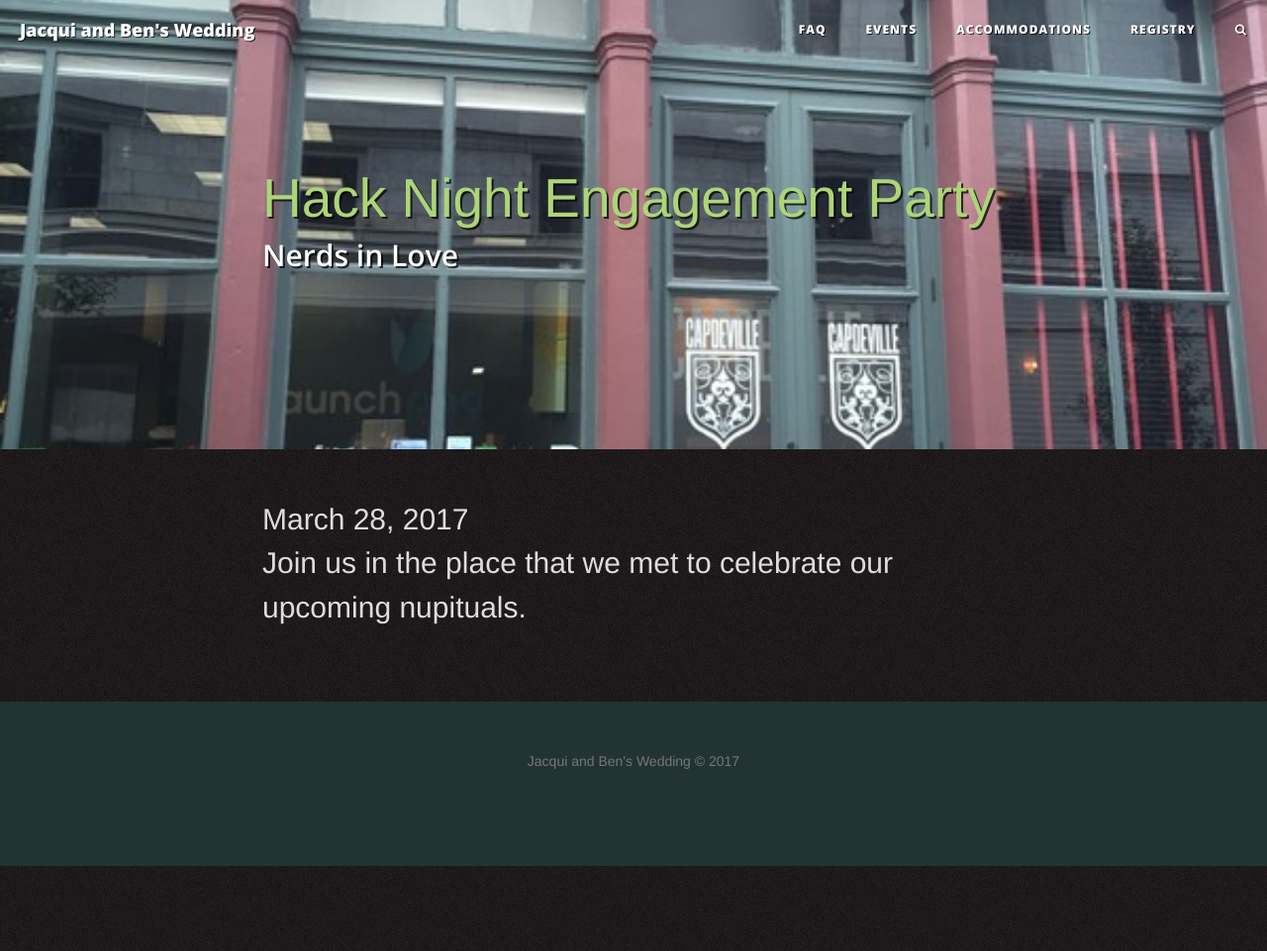
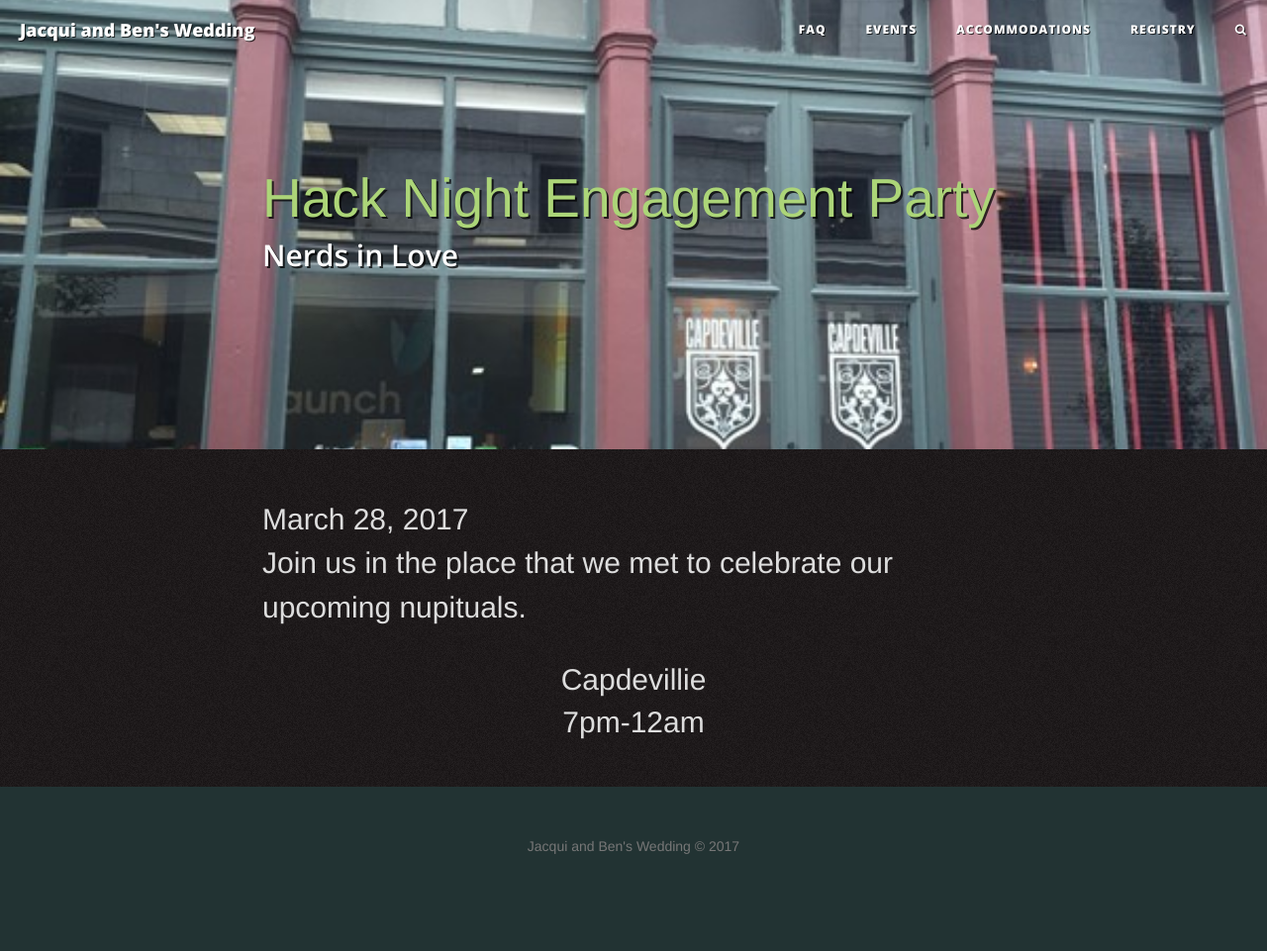
Before and after one commit to SpaceOtterInSpace/spaceotterandbhuga, a Jekyll site: the page built from _posts/2017-03-28-hack-night-engagement-party.md, in a window 1280 px wide and 961 px high. Shown: the whole window at 99% size. Built offline with Jekyll 4.4.1, drawn with Linux system fonts in a browser that asks for light colours; nearby versions of some CDN libraries.

Commit message:
Add location and time to engagement party.

```diff
--- a/_posts/2017-03-28-hack-night-engagement-party.md
+++ b/_posts/2017-03-28-hack-night-engagement-party.md
@@ -13,3 +13,6 @@ share: true
 ---
 
 Join us in the place that we met to celebrate our upcoming nupituals.
+
+<div align="center">Capdevillie <br>
+7pm-12am<br></div>
```
